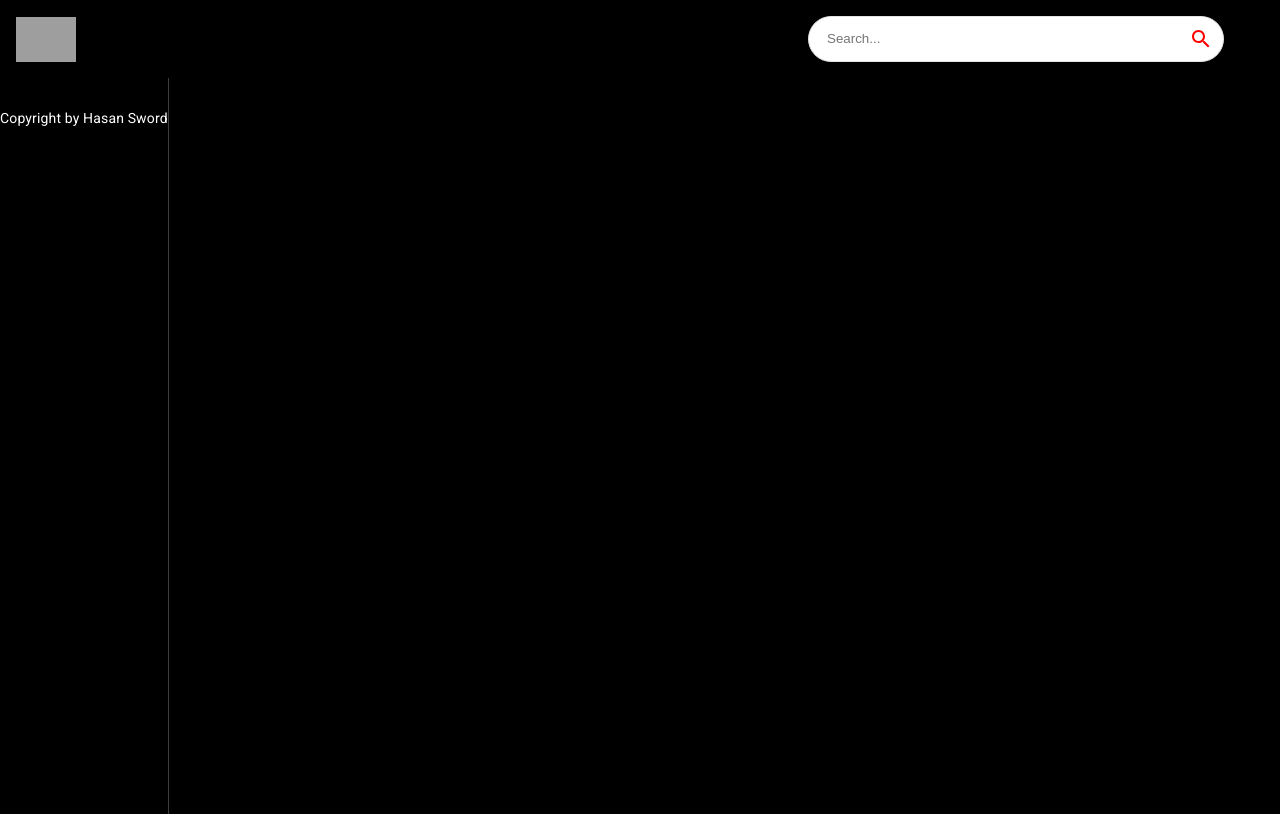
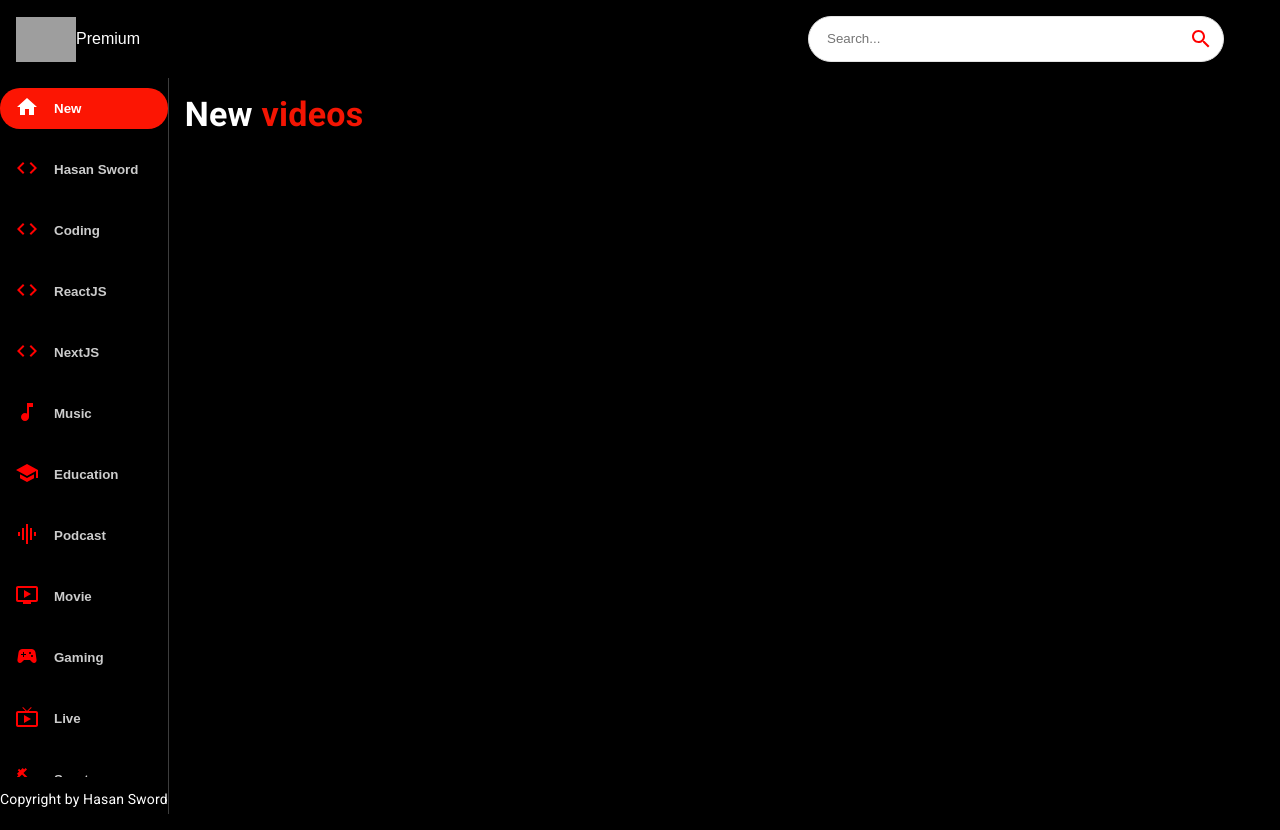
Before and after one commit to hasansword/youtube-clone, a React (Create React App) app: page / in a window 1280 px wide. Built offline with nearby package versions, Linux system fonts and the light colour scheme; grey boxes are pictures that could not be loaded.

Commit message:
Refactoring sidebar and feed, also changes in constant datas

```diff
--- a/src/components/Feed.jsx
+++ b/src/components/Feed.jsx
@@ -1,6 +1,7 @@
 import React from "react";
 import { useState, useEffect } from "react";
 import { Box, Stack, Typography } from "@mui/material";
+import Sidebar from "./Sidebar";
 const Feed = () => {
   return (
     <Stack sx={{ flexDirection: { sx: "column", md: "row" } }}>
@@ -9,7 +10,7 @@ const Feed = () => {
           height: { sx: "auto", md: "92vh" },
           borderRight: "1px solid #3d3d3d",
         }}>
-        SideBar
+        <Sidebar />
         <Typography
           className="copyright"
           variant="body2"
@@ -17,6 +18,15 @@ const Feed = () => {
           Copyright by Hasan Sword
         </Typography>
       </Box>
+      <Box p={2} sx={{overflowY:'auto', height:'90vh', flex:'2'}}>
+        <Typography
+          variant="h4"
+          fontWeight="bold"
+          mb={2}
+          sx={{ color: "white" }}>
+            New <span style={{color:'#F31503'}}>videos</span>
+          </Typography>
+      </Box>
     </Stack>
   );
 };
--- a/src/components/Navbar.jsx
+++ b/src/components/Navbar.jsx
@@ -14,7 +14,7 @@ const Navbar = () => (
       justifyContent: "space-between"
     }}>
       <Link to='/' style={{display:'flex', alignItems:'center'}}>
-      <img src={logo} alt="Logo" height={45}/>
+      <img src={logo} alt="Logo" height={45}/> <span style={{color:'white', fontFamily:'sans-serif'}}>Premium</span>
       </Link>
       <SearchBar/>
 
--- a/src/components/Sidebar.jsx
+++ b/src/components/Sidebar.jsx
@@ -1,11 +1,35 @@
-import { Stack } from "@mui/material"
-import {categories} from '../utils/constants'
+import { Stack } from "@mui/material";
+import { categories } from "../utils/constants";
+
+const selectedCategory = "New";
+
 const Sidebar = () => (
+  <Stack
+    direction="row"
+    sx={{
+      overflowY: "auto",
+      height: { sx: "auto", md: "95%" },
+      flexDirection: { md: "column" },
+    }}>
+    {categories.map((category) => (
+      <button
+        className="category-btn"
+        style={{
+          background: category.name === selectedCategory && "#FC1503",
+          color: "white",
+        }}
+        key={category.name}>
+        <span
+          style={{
+            color: category.name === selectedCategory ? "white" : "red",
+            marginRight: "15px",
+          }}>
+          {category.icon}
+        </span>
+        <span style={{opacity:category.name===selectedCategory ? '1': '0.8'}}>{category.name}</span>
+      </button>
+    ))}
+  </Stack>
+);
 
-    <Stack>
-
-    </Stack>
-
-)
-
-export default Sidebar
+export default Sidebar;
--- a/src/components/index.js
+++ b/src/components/index.js
@@ -4,3 +4,4 @@ export { default as ChannelDetail } from './ChannelDetail';
 export { default as SearchFeed } from './SearchFeed';
 export { default as VideoDetail } from './VideoDetail';
 export { default as SearchBar } from './SearchBar';
+export { default as Sidebar } from './Sidebar';
--- a/src/utils/constants.js
+++ b/src/utils/constants.js
@@ -12,7 +12,7 @@ import TheaterComedyIcon from '@mui/icons-material/TheaterComedy';
 import FitnessCenterIcon from '@mui/icons-material/FitnessCenter';
 import DeveloperModeIcon from '@mui/icons-material/DeveloperMode';
 
-export const logo = 'https://i.ibb.co/s9Qys2j/logo.png';
+export const logo = 'https://www.freepnglogos.com/uploads/youtube-tv-png/youtube-tv-file-youtube-full-color-icon-svg-wikimedia-commons-27.png';
 
 export const categories = [
   { name: 'New', icon: <HomeIcon />, },
@@ -34,9 +34,9 @@ export const categories = [
   { name: 'Crypto', icon: <DeveloperModeIcon />, },
 ];
 
-export const demoThumbnailUrl = 'https://i.ibb.co/G2L2Gwp/API-Course.png';
-export const demoChannelUrl = '/channel/UCmXmlB4-HJytD7wek0Uo97A';
-export const demoVideoUrl = '/video/GDa8kZLNhJ4';
-export const demoChannelTitle = 'JavaScript Mastery';
-export const demoVideoTitle = 'Build and Deploy 5 JavaScript & React API Projects in 10 Hours - Full Course | RapidAPI';
-export const demoProfilePicture = 'http://dergipark.org.tr/assets/app/images/buddy_sample.png'
+export const demoThumbnailUrl = 'https://i.ytimg.com/vi/LhU90GoF3m0/maxresdefault.jpg';
+export const demoChannelUrl = '/channel/UCVealG546nKLd_wZVgdTC1Q';
+export const demoVideoUrl = 'https://www.youtube.com/watch?v=LhU90GoF3m0&t=415s';
+export const demoChannelTitle = 'Hasan Kılıç';
+export const demoVideoTitle = 'How my days is going in U.S. ? What are my second and third Job?';
+export const demoProfilePicture = 'https://yt3.googleusercontent.com/xSj892e_sgOYuloilW_kfuhMH5vKNKc8KJp1izfnx-PHaOedC48wXOD-bNswYuoCC-bW_sQx=s900-c-k-c0x00ffffff-no-rj'
```
